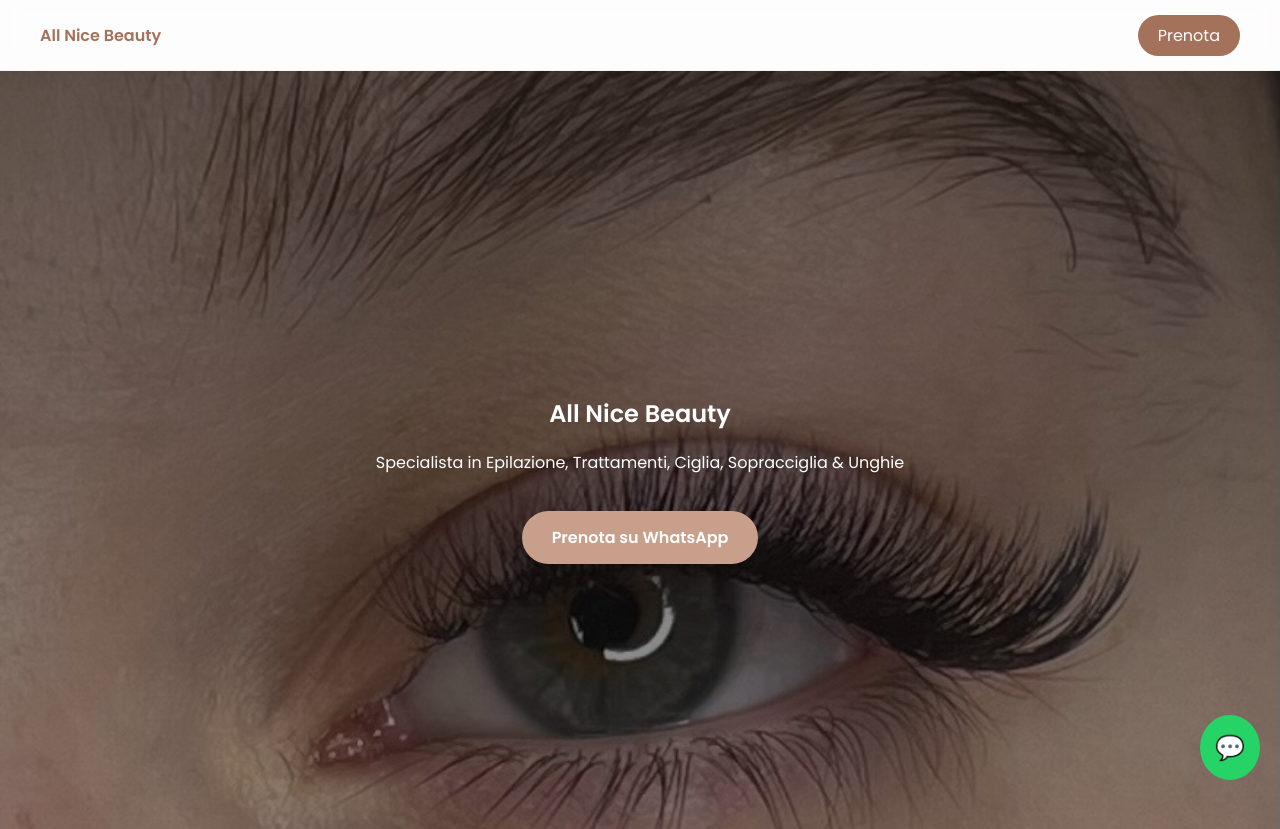
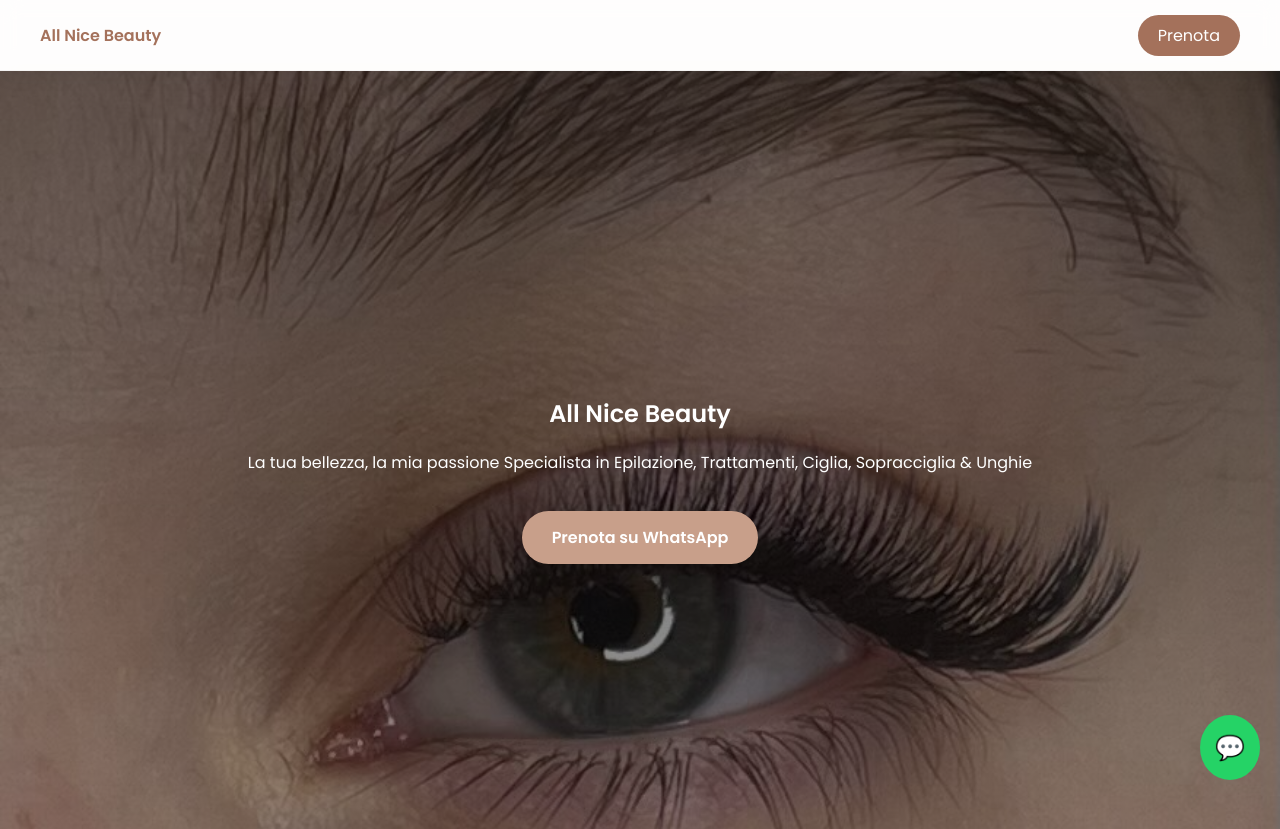
Before and after one commit to magnibeatrice9-code/all-nice-beauty, a plain HTML site: page index.html in a window 1280 px wide. Shown: the top 829 px of the page. Drawn offline with Linux system fonts and the light colour scheme.

Commit message:
Update index.html

```diff
--- a/index.html
+++ b/index.html
@@ -215,7 +215,8 @@ h2::after {
 <section class="hero">
   <div class="hero-content">
     <h1>All Nice Beauty</h1>
-    <p>Specialista in Epilazione, Trattamenti, Ciglia, Sopracciglia & Unghie</p>
+    <p>La tua bellezza, la mia passione
+      Specialista in Epilazione, Trattamenti, Ciglia, Sopracciglia & Unghie</p>
     <a href="https://wa.me/393383347153" class="btn">Prenota su WhatsApp</a>
   </div>
 </section>
```
